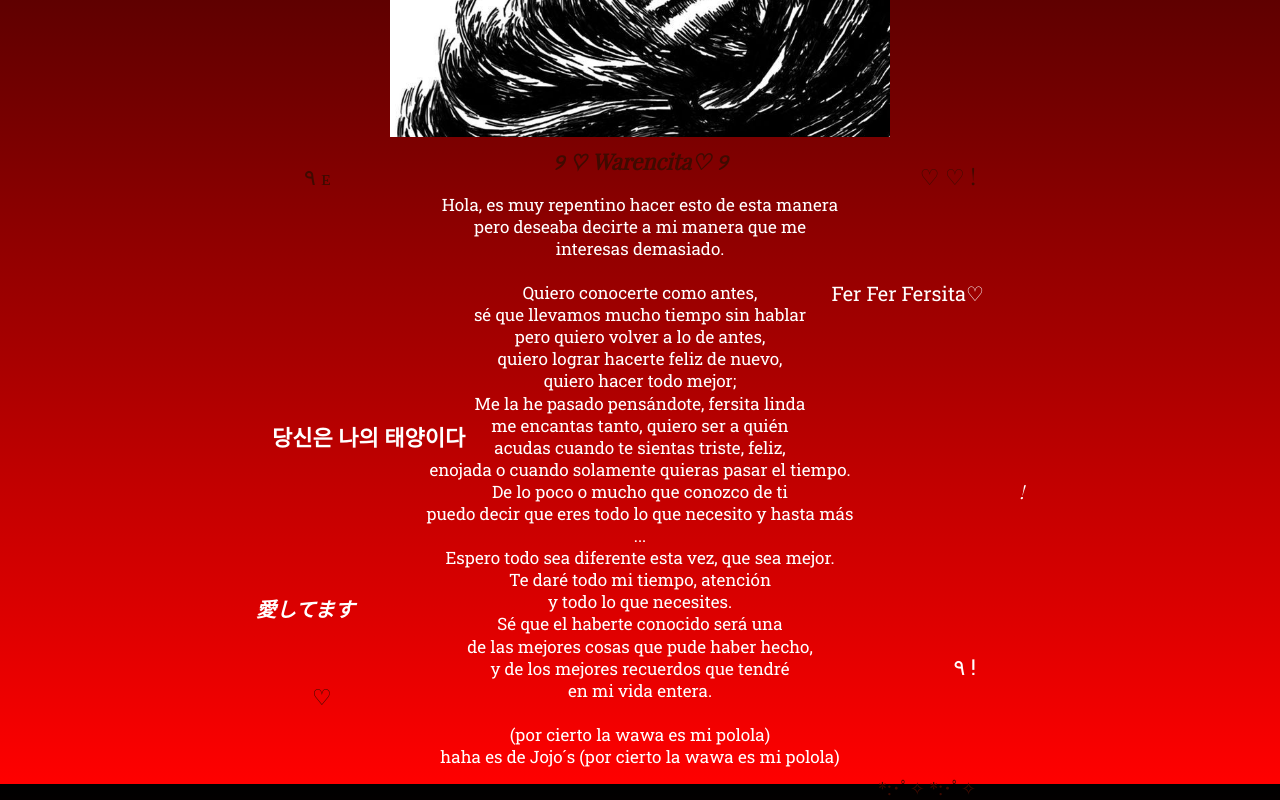
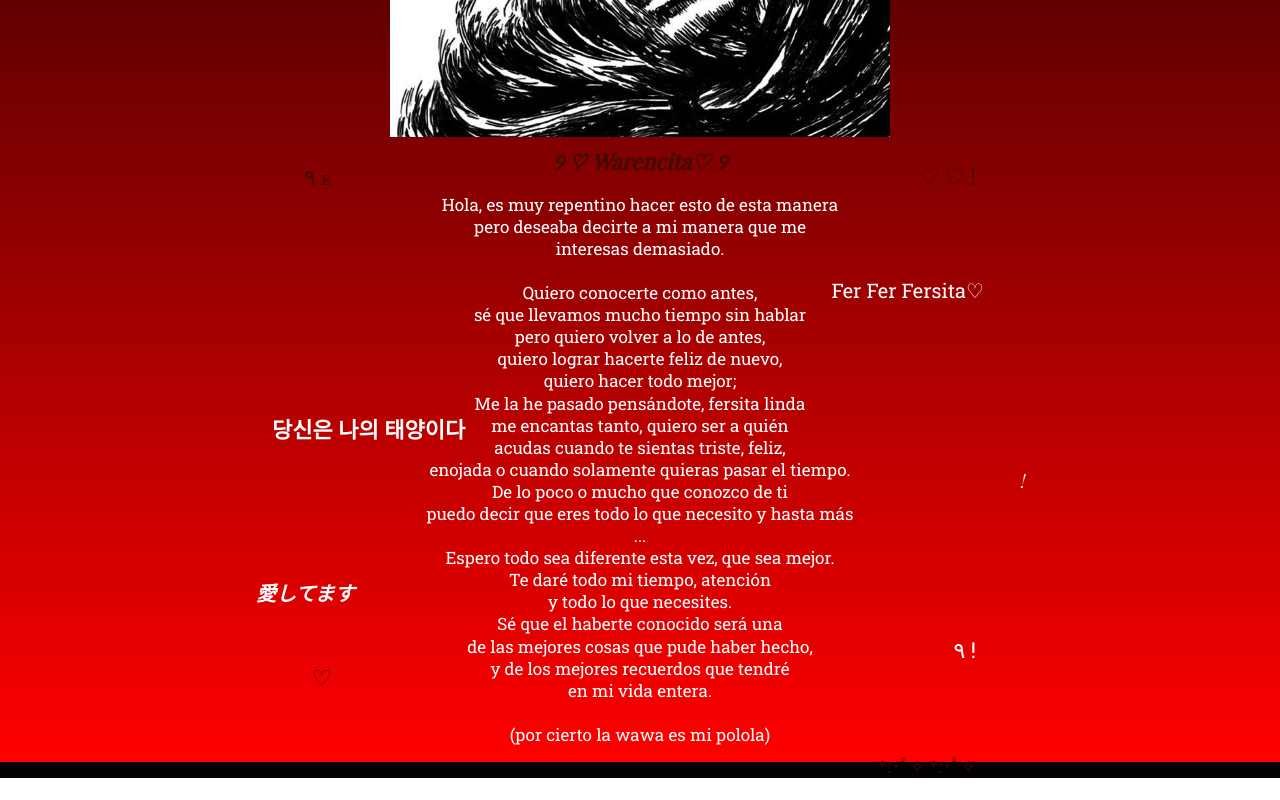
Before and after one commit to d3xter-zx/fresita, a plain HTML site: page proyecto carta/index.html in a window 1280 px wide. Shown: the part 466-1266 px from the top of the page. After the commit the page ends 1244 px from the top, so only its background shows below. Drawn offline with nearby package versions, Linux system fonts and the light colour scheme.

Commit message:
Update index.html

```diff
--- a/proyecto carta/index.html
+++ b/proyecto carta/index.html
@@ -79,9 +79,7 @@
                 <br/>
                 (por cierto la wawa es mi polola)
             </p>
-            <!-- Left side text -->
-            haha es de Jojo´s
-            (por cierto la wawa es mi polola)
+            <!-- Left side text --
            </p>
            <!-- Left side text -->
            <p class="absolute top-[40%] left-[-5rem] text-[22px] cursive font-semibold select-none" style="font-family: 'Playfair Display', serif;">
```
